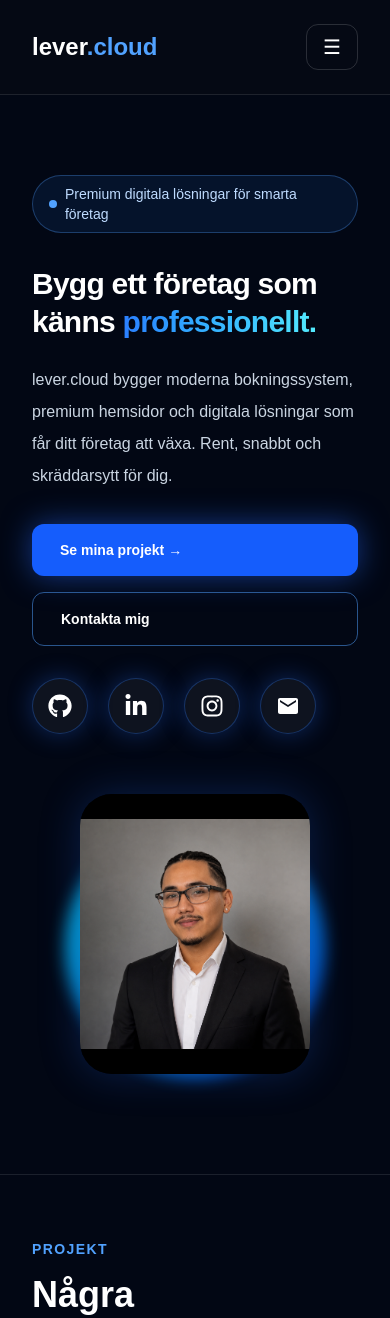
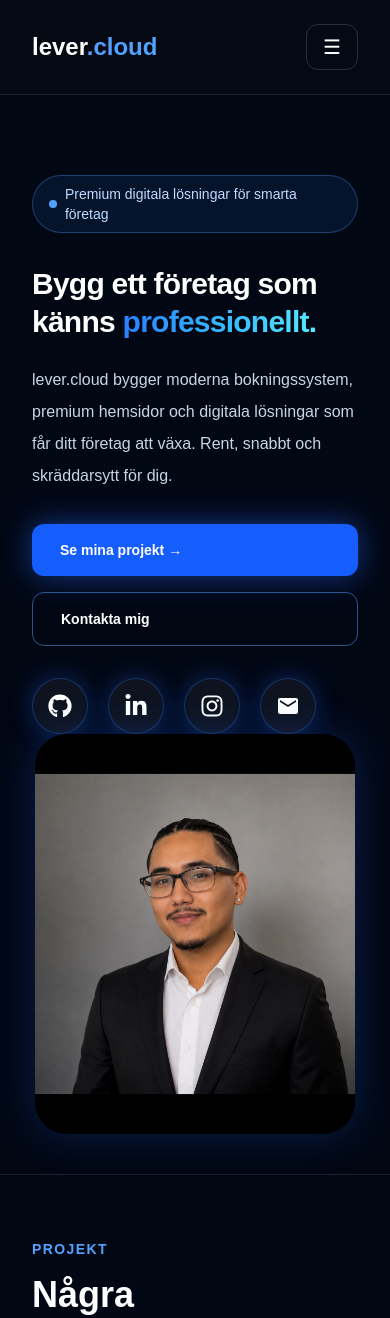
Before and after one commit to 1LeandroLV/lever-cloud, a Next.js app: page / in a window 390 px wide. Shown: the top 1318 px of the page. Built offline with nearby package versions, Linux system fonts and the light colour scheme.

Commit message:
Improve mobile profile image

```diff
--- a/app/page.tsx
+++ b/app/page.tsx
@@ -158,9 +158,9 @@ const [menuOpen, setMenuOpen] = useState(false);
           </div>
 
           <div className="relative flex h-[320px] items-center justify-center md:h-[540px]">
-             <div className="absolute bottom-4 h-[260px] w-[260px] rounded-full bg-gradient-to-br from-cyan-400 to-blue-700 opacity-80 blur-sm md:bottom-10 md:h-[430px] md:w-[430px]" />
 
-             <div className="relative z-10 h-[280px] w-[230px] overflow-hidden rounded-[2rem] shadow-[0_0_40px_rgba(37,99,235,0.25)] md:h-[500px] md:w-[430px] md:shadow-[0_0_60px_rgba(37,99,235,0.35)]">
+
+             <div className="relative z-10 h-[400px] w-[320px] overflow-hidden rounded-[2rem] shadow-[0_0_40px_rgba(37,99,235,0.25)] md:h-[500px] md:w-[430px] md:shadow-[0_0_60px_rgba(37,99,235,0.35)]">
               <Image
                 src="/profile.png"
                 alt="Leandro"
```
